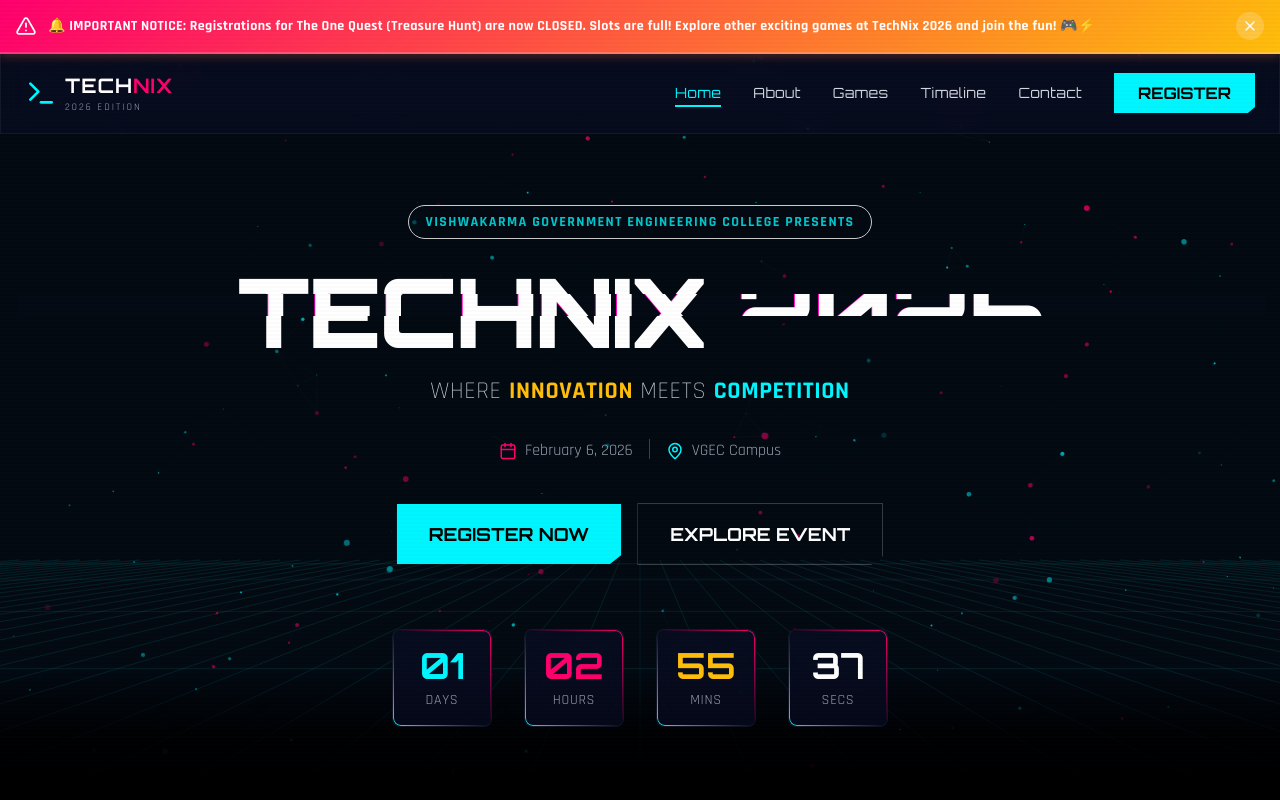
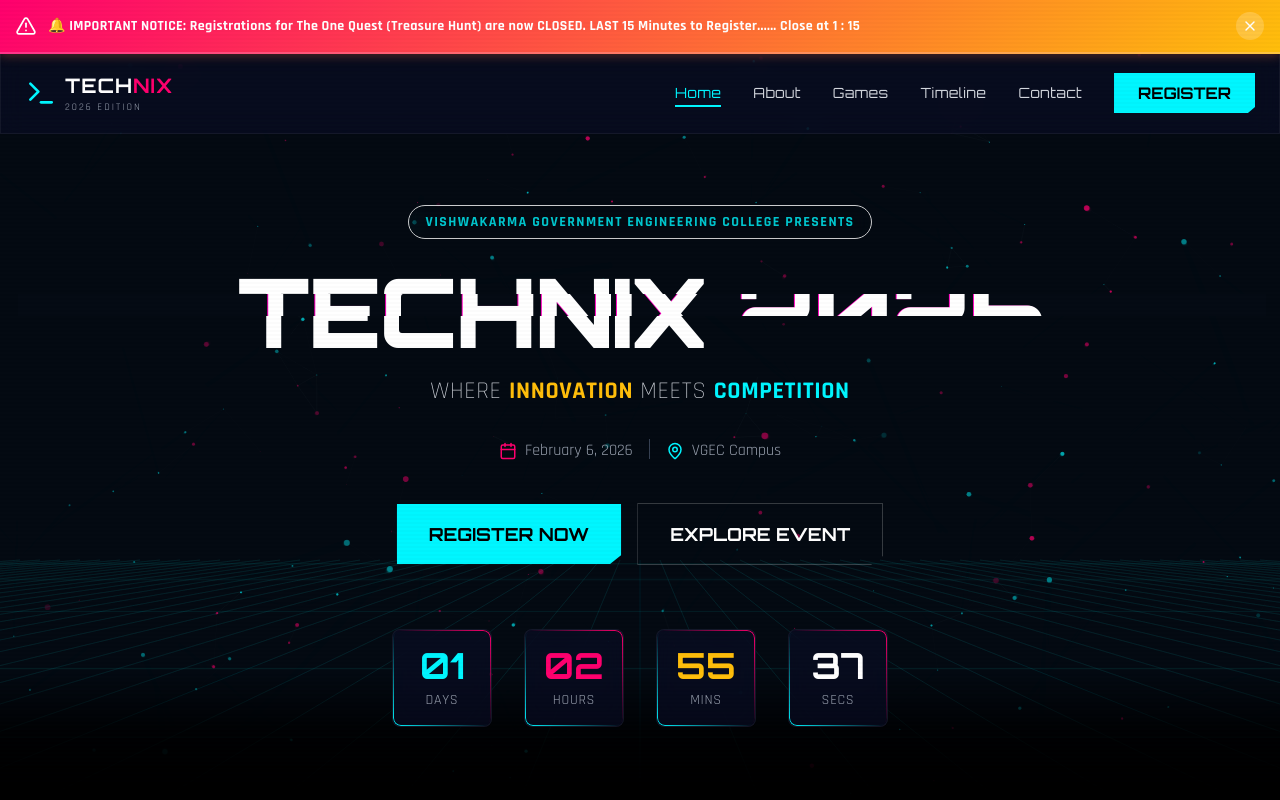
Before and after one commit to JiyalPatel/TechNix_2026, a React (Vite) app: page / in a window 1280 px wide. Shown: the top 800 px of the page. Built offline with nearby package versions, Linux system fonts and the light colour scheme.

Commit message:
change the warning

```diff
--- a/src/App.jsx
+++ b/src/App.jsx
@@ -169,7 +169,7 @@
 };
 
 export const WARNING_CONFIG = {
-    text: "🔔 IMPORTANT NOTICE: Registrations for The One Quest (Treasure Hunt) are now CLOSED. Slots are full!  Explore other exciting games at TechNix 2026 and join the fun! 🎮⚡",
+    text: "🔔 IMPORTANT NOTICE: Registrations for The One Quest (Treasure Hunt) are now CLOSED. LAST 15 Minutes to Register...... Close at 1 : 15",
 };
 
 /* --- CUSTOM STYLES (styles.css equivalent) --- */
```
